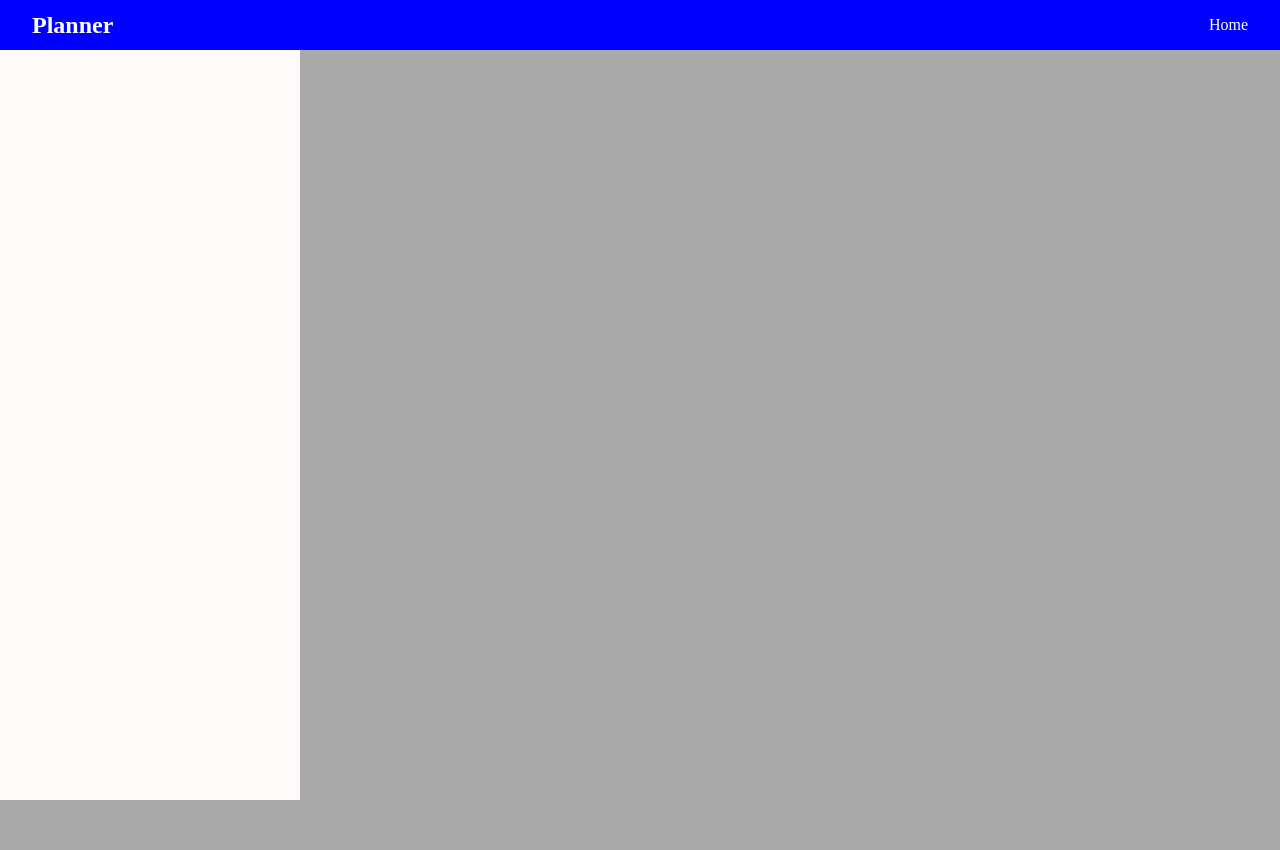
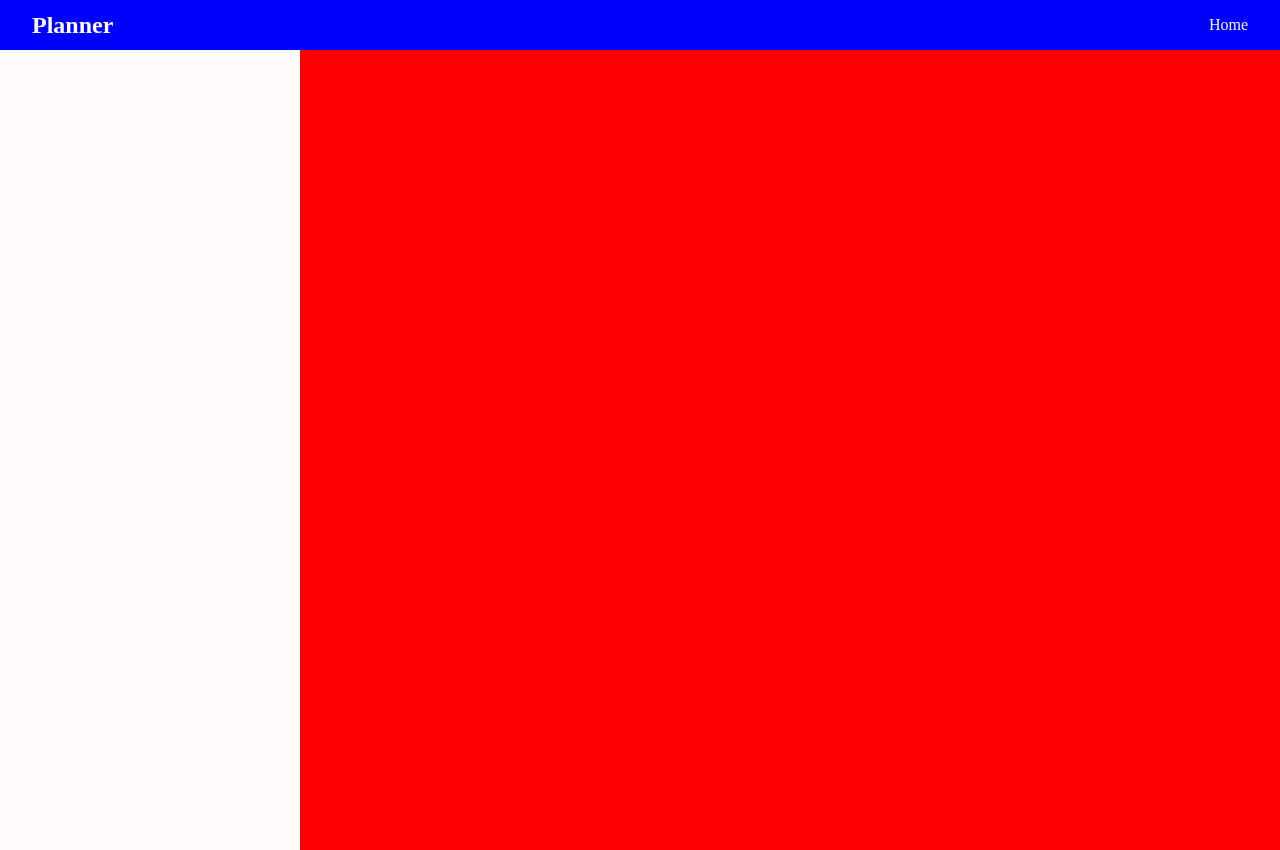
Before and after one commit to artsycoder533/Planner, a website built with webpack: page dist/index.html in a window 1280 px wide. Before the commit the page ends 800 px from the top, so only its background shows below. Built offline with nearby package versions, Linux system fonts and the light colour scheme.

Commit message:
container to index.html

```diff
--- a/src/index.js
+++ b/src/index.js
@@ -1,9 +1,12 @@
 import "./styles/style.scss";
 import Pic from "./assets/pic.jpg";
-import { renderNavbar, renderAside } from "./scripts/createUI.js";
+import { renderContainer, renderNavbar, renderAside } from "./scripts/createUI.js";
 
 
 //window.addEventListener("DOMContentLoaded", renderNavbar());
 
 document.body.appendChild(renderNavbar());
-document.body.appendChild(renderAside());
+const container = renderContainer();
+document.body.appendChild(container);
+
+container.appendChild(renderAside());
--- a/src/scripts/createUI.js
+++ b/src/scripts/createUI.js
@@ -17,6 +17,11 @@ function renderNavbar() {
 
 function renderAside() {
     const section = createElementWithClass("section", "aside");
+    return section;
+}
+
+function renderContainer() {
+    const section = createElementWithClass("section", "content");
     return section;
 }
 
@@ -44,4 +49,4 @@ function createTextElement(type, classList, text) {
 	return element;
 }
 
-export { renderNavbar, renderAside };
+export { renderContainer, renderNavbar, renderAside };
--- a/src/styles/style.scss
+++ b/src/styles/style.scss
@@ -12,6 +12,9 @@ body {
     color: white;
 }
 
+header {
+    height: 50px;
+}
 .nav {
     width: 100%;
     position: fixed;
@@ -45,3 +48,9 @@ body {
     height: 100%;
     background: snow;
 }
+
+.content {
+    width: 100%;
+    height: 100%;
+    background: red;
+}
```
